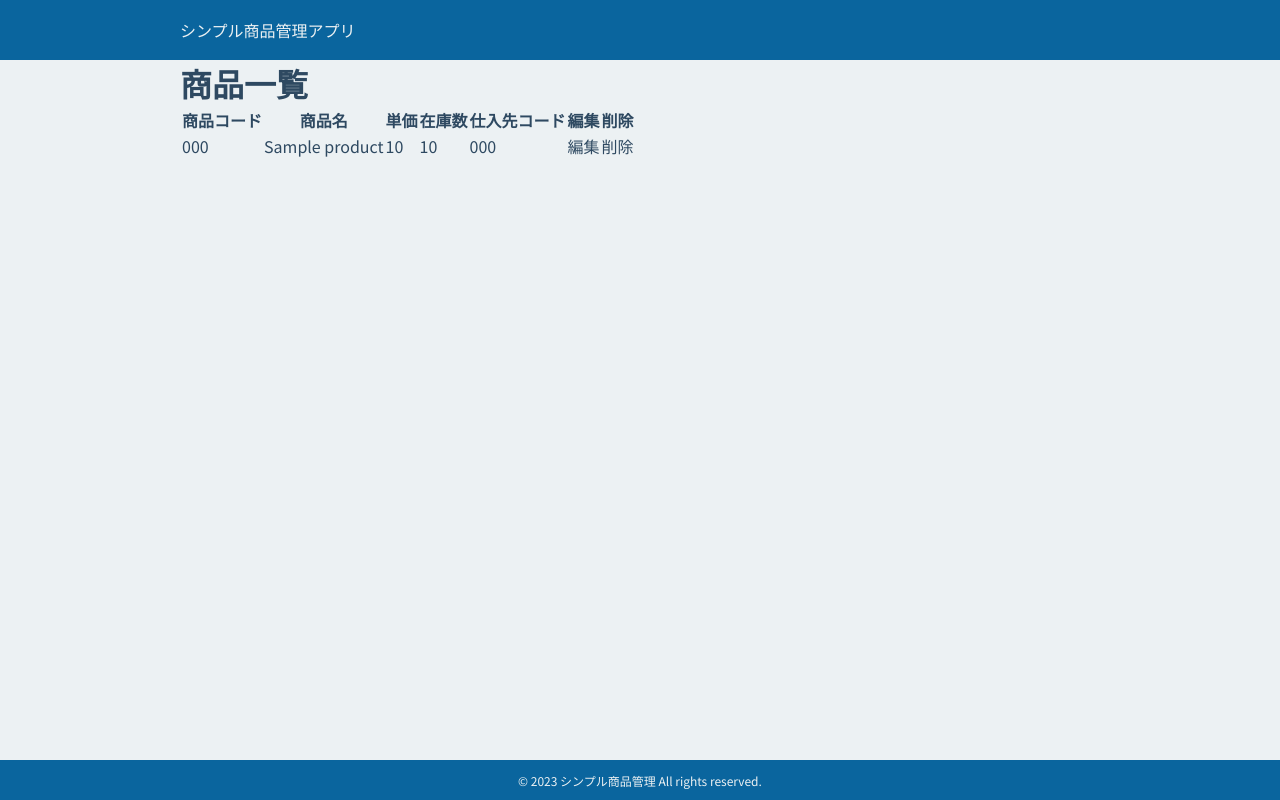
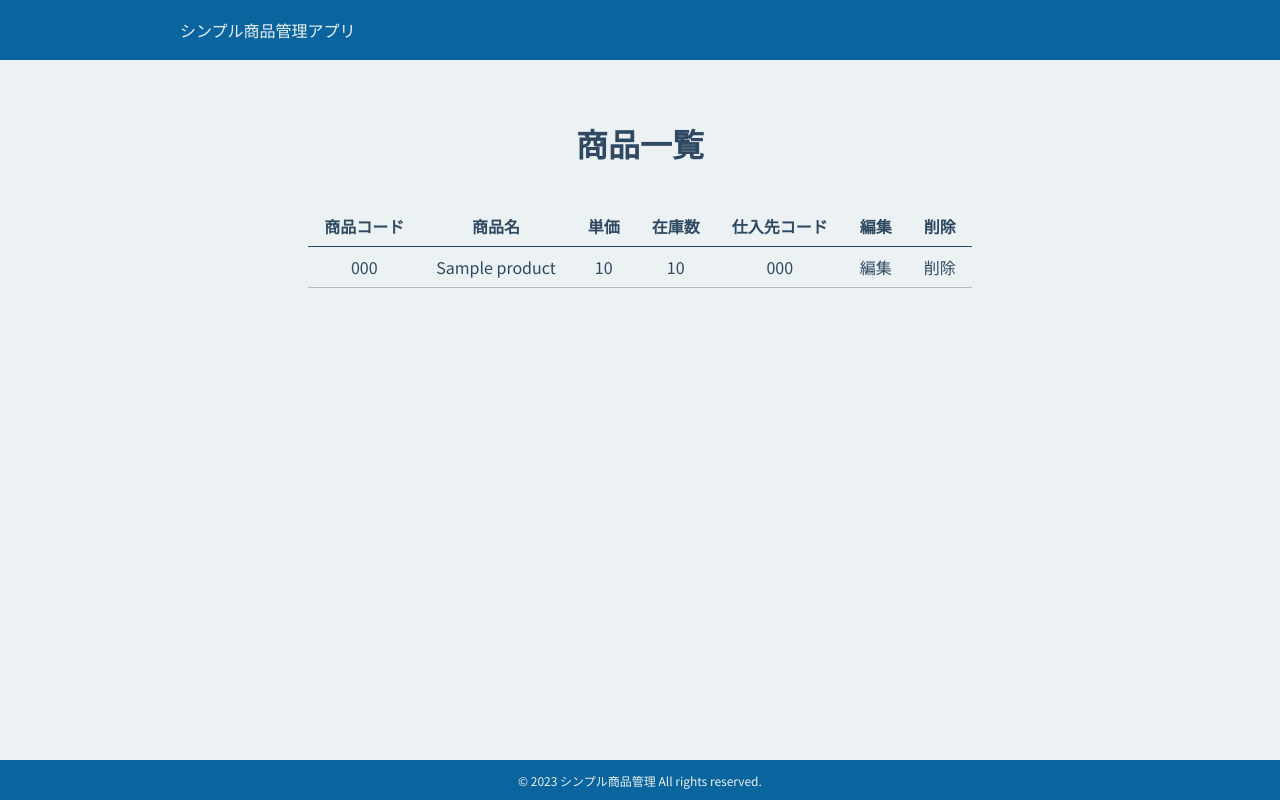
Before and after one commit to bunon0/php-db-app, a PHP site: page /read.php in a window 1280 px wide. Run offline with PHP 8.4, Linux system fonts and the light colour scheme; tables that the repository leaves empty or names only in its code hold one stand-in row (values such as "Sample post").

Commit message:
style調整

```diff
--- a/assets/css/common.css
+++ b/assets/css/common.css
@@ -25,6 +25,7 @@ a {
 	/* Color */
 	--c-base: #ecf1f3;
 	--c-sub: #2e4961;
+	--c-sub-rgb: 46, 73, 97;
 	--c-primary: #0a659e;
 	--c-secondary: #1f777f;
 	--c-tertiary: #becacb;
@@ -34,6 +35,11 @@ a {
 	--container-md: 100rem;
 	/* Padding */
 	--padding-pc: 4rem;
+	/* breakpoint */
+	--mq-small: 375px;
+	--mq-medium: 768px;
+	--mq-large: 992px;
+	--mq-exlarge: 1200px;
 }
 
 /*
--- a/assets/css/layouts.css
+++ b/assets/css/layouts.css
@@ -2,7 +2,7 @@
 * l-header
  */
 .l-header {
-	height: max(6rem, 60px);
+	min-height: max(6rem, 60px);
 	background-color: var(--c-primary);
 	color: var(--c-base);
 }
@@ -61,7 +61,7 @@
 * l-footer
 */
 .l-footer {
-	height: max(4rem, 40px);
+	min-height: max(4rem, 40px);
 	background-color: var(--c-primary);
 	color: var(--c-base);
 }
--- a/assets/css/page.css
+++ b/assets/css/page.css
@@ -28,3 +28,64 @@
 	padding: 0.8rem 1.6rem;
 	border-radius: 0.4rem;
 }
+
+/*
+* read-page
+*/
+.p-read {
+	padding: 6rem 0;
+}
+
+.p-read__contents {
+	display: flex;
+	flex-direction: column;
+	align-items: center;
+}
+
+.p-read__table {
+	table-layout: fixed;
+	border-collapse: collapse;
+	margin-top: 4rem;
+}
+
+.p-read__table-th,
+.p-read__table-td {
+	padding: 0.8rem 1.6rem;
+}
+
+.p-read__table-th {
+	border-bottom: max(0.15rem, 1.5px) solid rgba(var(--c-sub-rgb), 100%);
+}
+
+.p-read__table-td {
+	border-bottom: max(0.1rem, 1px) solid rgba(var(--c-sub-rgb), 30%);
+	text-align: center;
+}
+
+@media (max-width: 992px) {
+	.p-read__table {
+		border-collapse: separate;
+		border-spacing: 0 4rem;
+	}
+
+	.p-read__table-row--head {
+		display: none;
+	}
+
+	.p-read__table-td {
+		display: block;
+		font-size: max(1.8rem, 18px);
+	}
+
+	.p-read__table-td:first-of-type {
+		background-color: var(--c-secondary);
+		color: var(--c-base);
+	}
+
+	.p-read__table-td::before {
+		content: attr(data-label);
+		display: block;
+		font-size: max(1.2rem, 12px);
+		margin-bottom: 0.4rem;
+	}
+}
```
